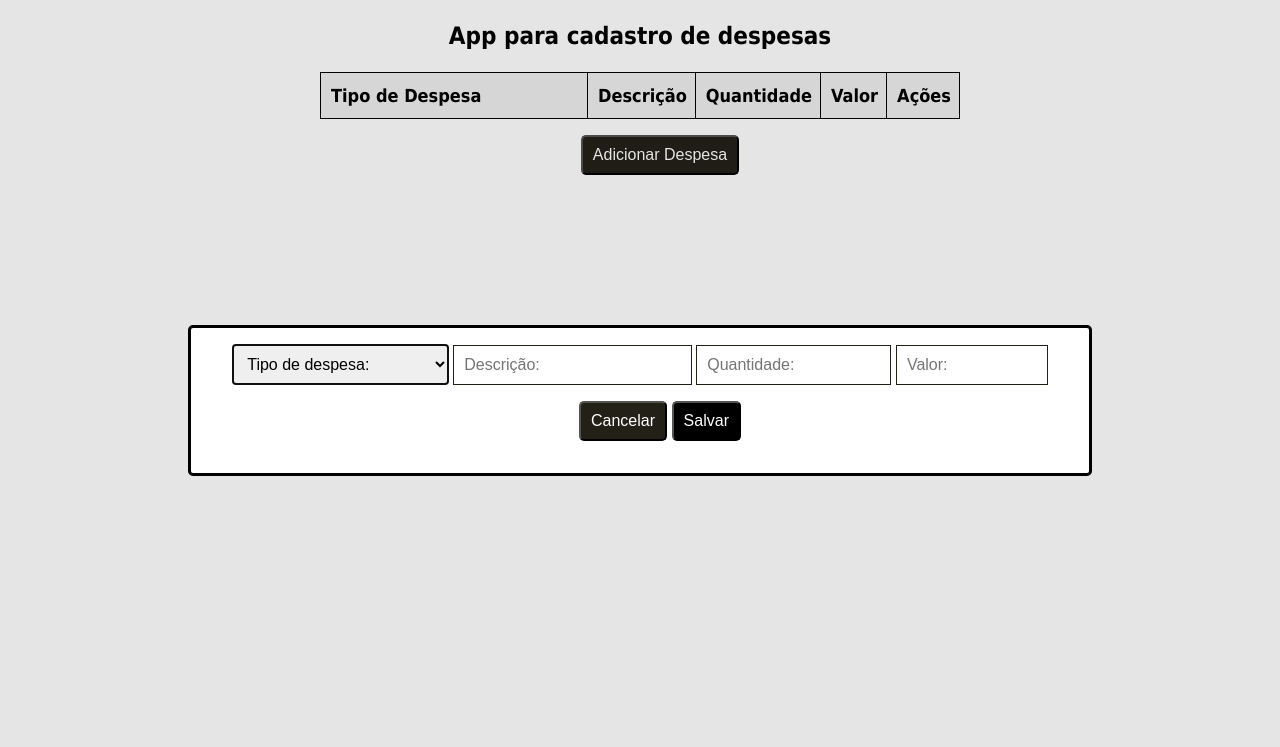
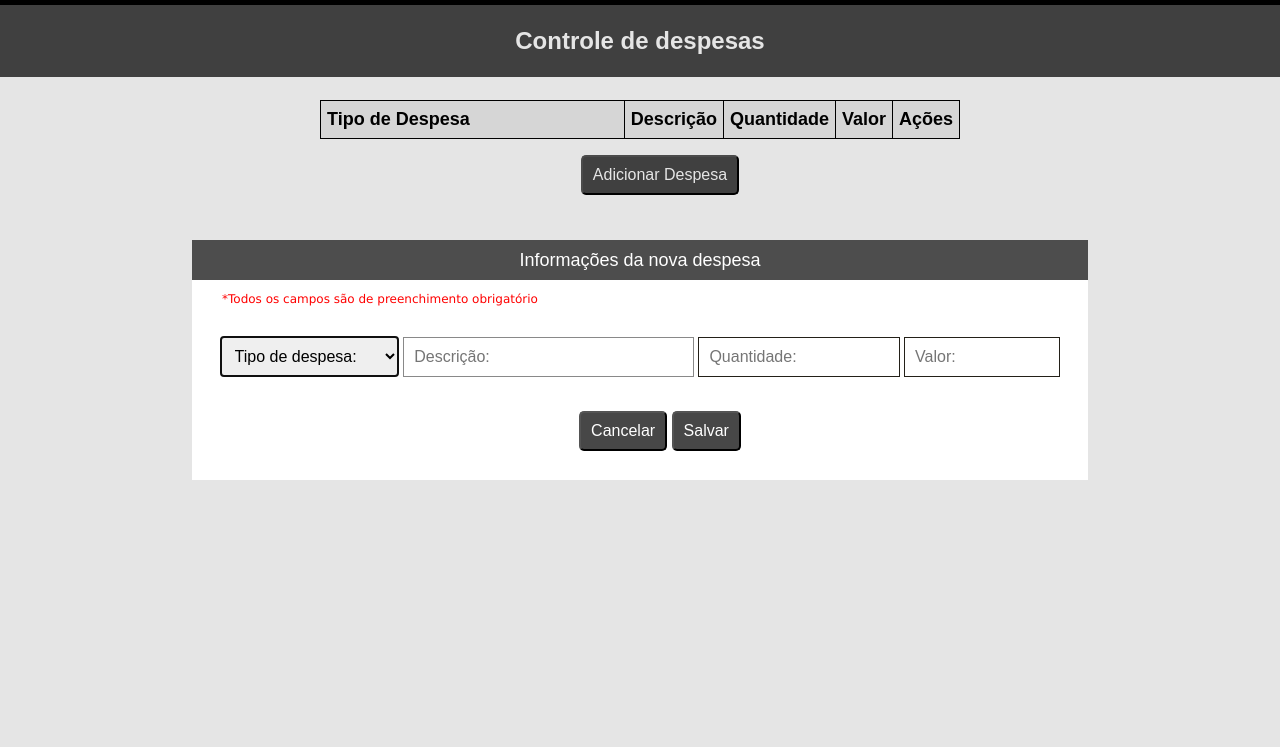
Before and after one commit to vandersonsinet/app_despesas_front, a plain HTML site: page index.html in a window 1280 px wide. Both pictures are taken after a click on the button "Adicionar Despesa". Shown: the top 747 px of the page. Drawn offline with Linux system fonts and the light colour scheme; no server answers.

Commit message:
atualizando interface

```diff
--- a/index.html
+++ b/index.html
@@ -10,10 +10,10 @@
     <title>Cadastro de Despesas</title>
 </head>
 
-<body onload="listarTiposDespesas();">
+<body onload="listarTiposDespesas();" style="height: 100%;">
     <header>
         <div class="title">
-            <h2>App para cadastro de despesas</h2>
+            <h2>Controle de despesas</h2>
         </div>
     </header>
     <section class="items">
@@ -32,21 +32,31 @@
             <button class="addBtn" id="abreModal" onclick="abreModal()">Adicionar Despesa</button>
         </menu>
     </div>
-    <dialog id="modal" style="text-align: center; border-radius: 5px;">
+    <dialog id="modal" style="text-align: center;">
+        <div class="modalTitle" style="text-align: center; padding-top: 10px;">Informações da nova despesa</div>
+        <div>
             <form method="dialog">
+                <p class="alerta">*Todos os campos são de preenchimento obrigatório</p>
+                <br/>
                 <select id="tipoDespesa" name="tipoDespesa">
                     <option value="">Tipo de despesa:</option>
                 </select>
                 <input type="text" id="descricao" placeholder="Descrição:" value="">
                 <input type="text" id="quantidade" placeholder="Quantidade:" value="">
                 <input type="text" id="valor" placeholder="Valor:" value="">
+                <br/>
+                <br/>
                 <menu style="text-align: center;">
                     <button id="cancelar" class="btnCancelar" onclick="fechaModal();">Cancelar</button>
                     <button id="botaoSalvar" class="btnSalvar" onclick="adicionarDespesa();">Salvar</button>
                 </menu>
             </form>
+         </div>
     </dialog>
     <script src="scripts.js"></script>
 </body>
-
+<footer>
+    <div class="rodape">
+    </div>
+</footer>
 </html>
--- a/scripts.js
+++ b/scripts.js
@@ -118,6 +118,8 @@ const adicionarDespesa = () => {
     alert("Descrição da despesa obrigatória!");
   } else if (isNaN(quantidade) || isNaN(valor)) {
     alert("Quantidade e valor precisam ser números!");
+  } else if (tipoDespesa ==='') {
+    alert("O tipo de despesa deve ser informado!");
   } else {
     novaDespesa(descricao, quantidade, valor, tipoDespesa)
     reloadTable();
--- a/styles.css
+++ b/styles.css
@@ -1,7 +1,7 @@
 body,
 ul,
 li {
-    font-family: tahoma;
+    font-family: sans-serif;
     box-sizing: border-box;
     margin: 0;
     padding: 0;
@@ -9,25 +9,66 @@ li {
 }
 
 header {
-    background-color: rgb(225, 222, 199);
+    background-color: rgb(0, 0, 0);
     text-align: center;
-    position: relative;
+    position: fixed;
     width: 100%;
+    margin-bottom: 50px;
+}
+
+.rodape {
+    background: rgb(71, 71, 71);
+    text-align: center;
+    position: fixed;
+    bottom: 0;
+    width: 100%;
+    height: 50px;
+    margin-bottom: 0px;
 }
 
 .title {
-    color: rgb(0, 0, 0);
+    color: rgb(255, 255, 255);
     width: 100%;
-    background-color: rgb(255, 255, 255);
+    background: rgb(71, 71, 71);
     display: inline-block;
     padding: 2px 0px;
     position: sticky;
     top: 0px;
+    margin-top: 5px;
+}
+
+.alerta {
+    padding-left: 30px;
+    font-size: 12px;
+    text-align: left;
+    font-family: 'Lucida Sans', 'Lucida Sans Regular', 'Lucida Grande', 'Lucida Sans Unicode', Geneva, Verdana, sans-serif;
+    color: #ff0000;
+}
+
+.modalTitle {
+    width: 100%;
+    color: rgb(255, 255, 255);
+    background-color: rgb(77, 77, 77);
+    display: inline-block;
+    padding: 0px;
+    position: static;
+    top: 0px;
+    height: 30px;
+    font-family: sans-serif;
+    font-size: 18px;
+}
+
+#modal {
+    width: 70%;
+    height: 30%;
+    position: relative;
+    margin-bottom: 25%;
+    padding: 0%;
+    border: #eee;
 }
 
 .newItem {
     background-color: rgb(225, 222, 199);
-    padding: 30px 40px;
     color: white;
     display: flex;
     justify-content: center;
@@ -41,8 +82,8 @@ header {
 
 #descricao {
     margin: 0;
-    border: 1px solid rgb(35, 32, 24);
-    width: 25%;
+    border: 1px solid rgb(137, 137, 137);
+    width: 30%;
     padding: 10px;
     font-size: 16px;
 }
@@ -50,7 +91,7 @@ header {
 #tipoDespesa {
     margin: 0;
     border: 1px solid rgb(35, 32, 24);
-    width: 25%;
+    width: 20%;
     padding: 10px;
     font-size: 16px;
 }
@@ -73,7 +114,7 @@ header {
 
 .btnCancelar {
     padding: 9px 10px;
-    background-color: rgb(35, 32, 24);
+    background-color: rgb(71, 71, 71);
     color: white;
     text-align: center;
     font-size: 16px;
@@ -84,7 +125,7 @@ header {
 
 .btnSalvar {
     padding: 9px 10px;
-    background-color: rgb(0, 0, 0);
+    background-color: rgb(71, 71, 71);
     color: white;
     text-align: center;
     font-size: 16px;
@@ -95,7 +136,7 @@ header {
 
 .addBtn {
     padding: 9px 10px;
-    background-color: rgb(35, 32, 24);
+    background-color: rgb(71, 71, 71);
     color: white;
     text-align: center;
     font-size: 16px;
@@ -121,7 +162,7 @@ header {
 
 .items {
     margin: 0;
-    padding: 0;
+    padding-top: 100px;
     display: flex;
     justify-content: center;
 }
@@ -138,14 +179,14 @@ td {
     border-collapse: collapse;
     cursor: pointer;
     position: relative;
-    padding: 12px 8px 12px 10px;
+    padding: 8px 6px 8px 6px;
     font-size: 18px;
     transition: 0.2s;
     text-align: start;
 }
 
 table{
-    background-color: white;
+    background-color: rgba(255, 255, 255, 0.895);
     width: 50%;
 }
 
@@ -158,5 +199,5 @@ th:nth-child(1){
 }
 
 tr:hover {
-    background: rgb(200, 199, 199);
+    background: rgba(253, 253, 253, 0.86);
 }
```
Lines whose indentation alone changed are shown as unchanged.
